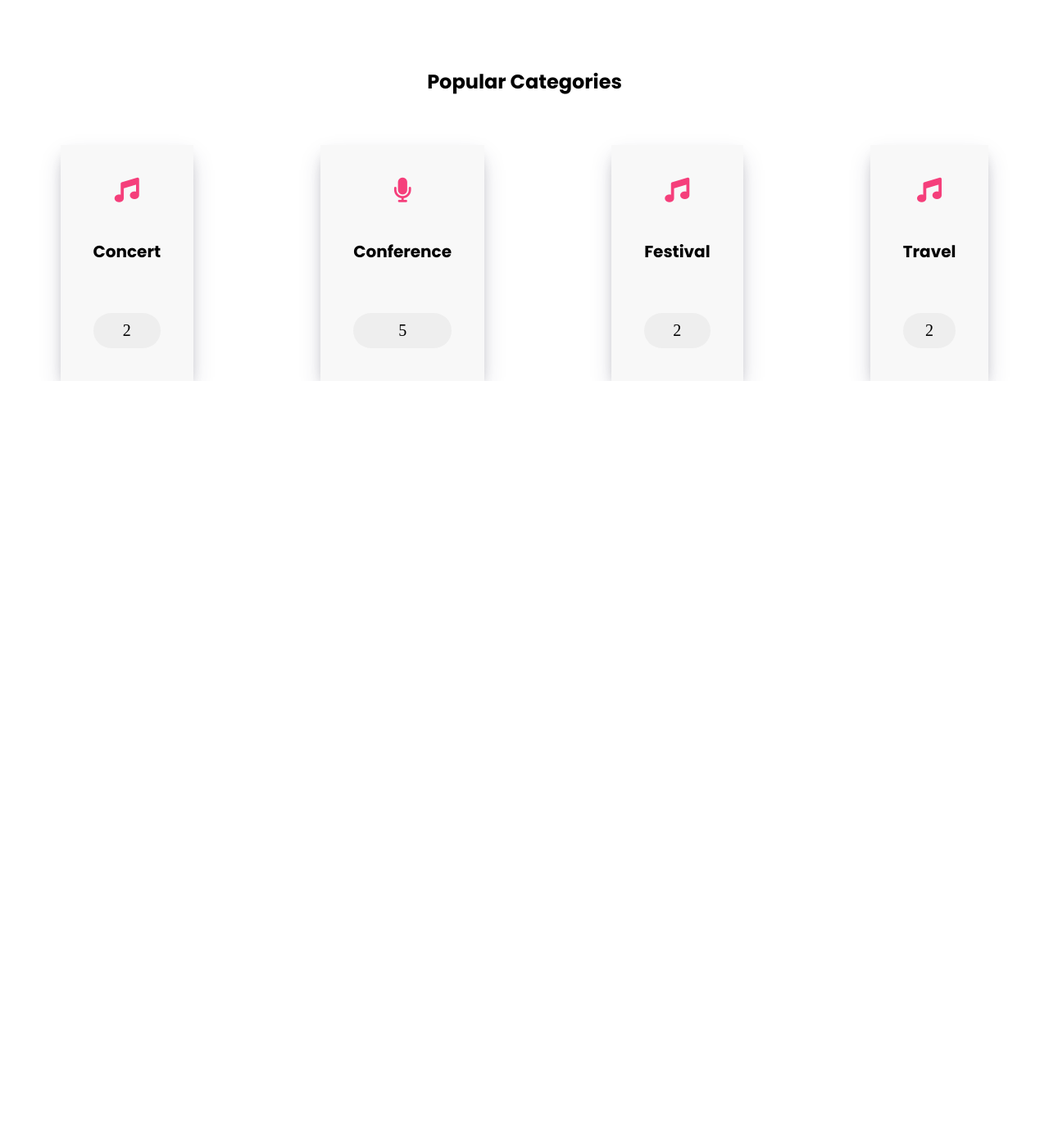
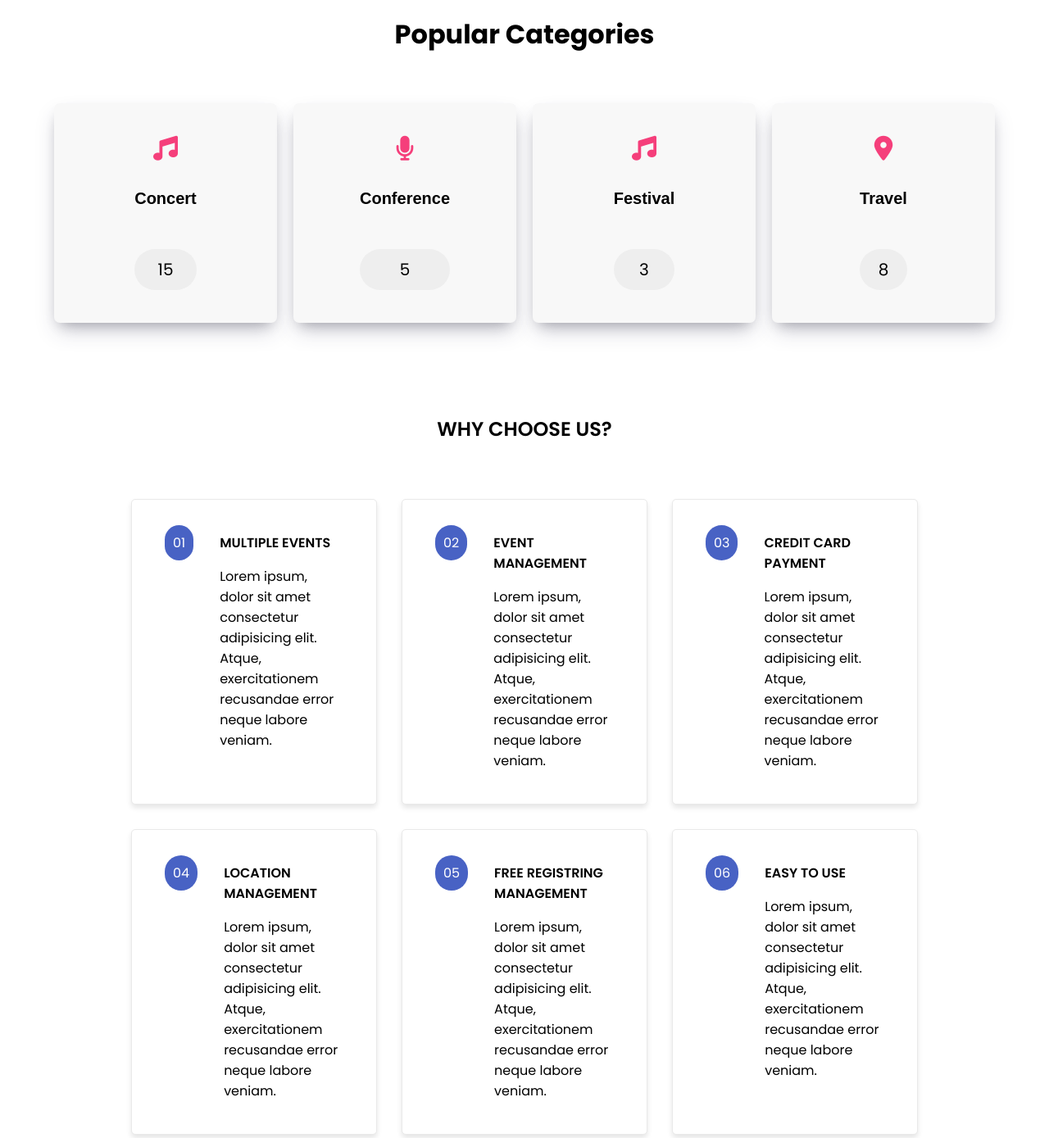
Before and after one commit to lemanrza/events-app, a website built with Vite: page index.html in a window 1280 px wide. Shown: the part 878-2267 px from the top of the page at 82% size. Before the commit the page ends 1343 px from the top, so only its background shows below. Built offline with nearby package versions, Linux system fonts and the light colour scheme.

Commit message:
site-information section added

```diff
--- a/index.html
+++ b/index.html
@@ -91,7 +91,7 @@
           <a href="">
             <i class="fa-solid fa-music"></i>
             <h2>Concert</h2>
-            <span>2</span>
+            <span>15</span>
           </a>
         </div>
         <div class="card">
@@ -105,15 +105,86 @@
           <a href="">
             <i class="fa-solid fa-music"></i>
             <h2>Festival</h2>
-            <span>2</span>
+            <span>3</span>
           </a>
         </div>
         <div class="card">
           <a href="">
-            <i class="fa-solid fa-music"></i>
+            <i class="fa-solid fa-location-dot"></i>
             <h2>Travel</h2>
-            <span>2</span>
+            <span>8</span>
           </a>
+        </div>
+      </div>
+    </section>
+    <section class="information-about-site">
+      <h2>WHY CHOOSE US?</h2>
+      <div class="info-cards">
+        <div class="card">
+          <div class="number">
+            <span>01</span>
+          </div>
+          <div class="cards-info">
+            <h4>MULTIPLE EVENTS</h4>
+            <p>Lorem ipsum, dolor sit amet consectetur adipisicing elit. Atque, exercitationem recusandae error neque
+              labore veniam.</p>
+          </div>
+
+        </div>
+        <div class="card">
+          <div class="number">
+            <span>02</span>
+          </div>
+          <div class="cards-info">
+            <h4>EVENT MANAGEMENT</h4>
+            <p>Lorem ipsum, dolor sit amet consectetur adipisicing elit. Atque, exercitationem recusandae error neque
+              labore veniam.</p>
+          </div>
+
+        </div>
+        <div class="card">
+          <div class="number">
+            <span>03</span>
+          </div>
+          <div class="cards-info">
+            <h4>CREDIT CARD PAYMENT</h4>
+            <p>Lorem ipsum, dolor sit amet consectetur adipisicing elit. Atque, exercitationem recusandae error neque
+              labore veniam.</p>
+          </div>
+
+        </div>
+        <div class="card">
+          <div class="number">
+            <span>04</span>
+          </div>
+          <div class="cards-info">
+            <h4>LOCATION MANAGEMENT</h4>
+            <p>Lorem ipsum, dolor sit amet consectetur adipisicing elit. Atque, exercitationem recusandae error neque
+              labore veniam.</p>
+          </div>
+
+        </div>
+        <div class="card">
+          <div class="number">
+            <span>05</span>
+          </div>
+          <div class="cards-info">
+            <h4>FREE REGISTRING MANAGEMENT</h4>
+            <p>Lorem ipsum, dolor sit amet consectetur adipisicing elit. Atque, exercitationem recusandae error neque
+              labore veniam.</p>
+          </div>
+
+        </div>
+        <div class="card">
+          <div class="number">
+            <span>06</span>
+          </div>
+          <div class="cards-info">
+            <h4>EASY TO USE</h4>
+            <p>Lorem ipsum, dolor sit amet consectetur adipisicing elit. Atque, exercitationem recusandae error neque
+              labore veniam.</p>
+          </div>
+
         </div>
       </div>
     </section>
--- a/src/sass/layout/_home.scss
+++ b/src/sass/layout/_home.scss
@@ -52,7 +52,8 @@
                 justify-content: center;
                 align-items: center;
                 margin-top: 3rem;
-               position: relative;
+                position: relative;
+
                 span {
                     font-size: 300px;
                     position: absolute;
@@ -68,6 +69,7 @@
                     width: 500px;
                     overflow: hidden;
                     position: relative;
+
                     img {
                         display: block;
                         width: 100%;
@@ -99,22 +101,20 @@
 .popularCategories {
     display: flex;
     flex-direction: column;
-    margin-top: 10rem;
+    margin-top: 6rem;
     gap: 30px;
 
     h2 {
         text-align: center;
         font-family: "Poppins";
         padding: 15px 0 30px 0;
-        &::after {
-            border-bottom: 2px solid green;
-        }
+        font-size: 32px;
     }
 
     .cards-container {
         display: flex;
-        justify-content: space-around;
-        gap: 8px;
+        justify-content: center;
+        gap: 20px;
 
         .card {
             display: flex;
@@ -124,13 +124,33 @@
             gap: 30px;
             box-shadow: rgba(50, 50, 93, 0.25) 0px 13px 27px -5px, rgba(0, 0, 0, 0.3) 0px 8px 16px -8px;
             padding: 40px;
-            // width: 20%;
+            width: 15%;
             background-color: #F8F8F8;
+            transition: .7s;
+            border-radius: 7px;
+
+            &:hover {
+                background-color: #F53F7B;
+
+                i {
+                    color: white;
+                }
+
+                h2 {
+                    color: white;
+
+                }
+
+                span {
+                    background-color: #EB3D76;
+                    color: white;
+                }
+            }
 
             a {
                 display: flex;
                 flex-direction: column;
-                gap: 30px;
+                gap: 20px;
                 color: black;
 
                 i {
@@ -141,6 +161,7 @@
 
                 h2 {
                     font-size: 20px;
+                    font-family: Arial, Helvetica, sans-serif;
                 }
 
                 span {
@@ -149,8 +170,62 @@
                     background-color: #EEEEEE;
                     padding: 10px;
                     border-radius: 30px;
+                    font-family: "Poppins";
                 }
             }
         }
     }
 }
+
+.information-about-site {
+    display: flex;
+    flex-direction: column;
+    margin-top: 7rem;
+
+    h2 {
+        text-align: center;
+        font-family: "Poppins";
+        font-weight: 600;
+    }
+
+    .info-cards {
+        margin-top: 3rem;
+        display: grid;
+        grid-template-columns: repeat(3, 1fr);
+        gap: 30px;
+        padding: 20px 10rem;
+
+        .card {
+            background: white;
+            padding: 2.5rem;
+            border: 1px solid #E9E9E9;
+            border-radius: 5px;
+            box-shadow: 0 4px 6px rgba(0, 0, 0, 0.1);
+            display: flex;
+            font-family: "Poppins";
+            transition: .6s;
+            &:hover {
+                transform: scale(1.1);
+            }
+
+            span {
+                background-color: #4862C4;
+                color: white;
+                padding: 10px;
+                border-radius: 50px;
+
+            }
+
+            .cards-info {
+                display: flex;
+                flex-direction: column;
+                gap: 16px;
+                margin-left: 2rem;
+
+                h4 {
+                    font-weight: 600;
+                }
+            }
+        }
+    }
+}
```
Also changed, not shown: src/css/main.css, 1 other file.
